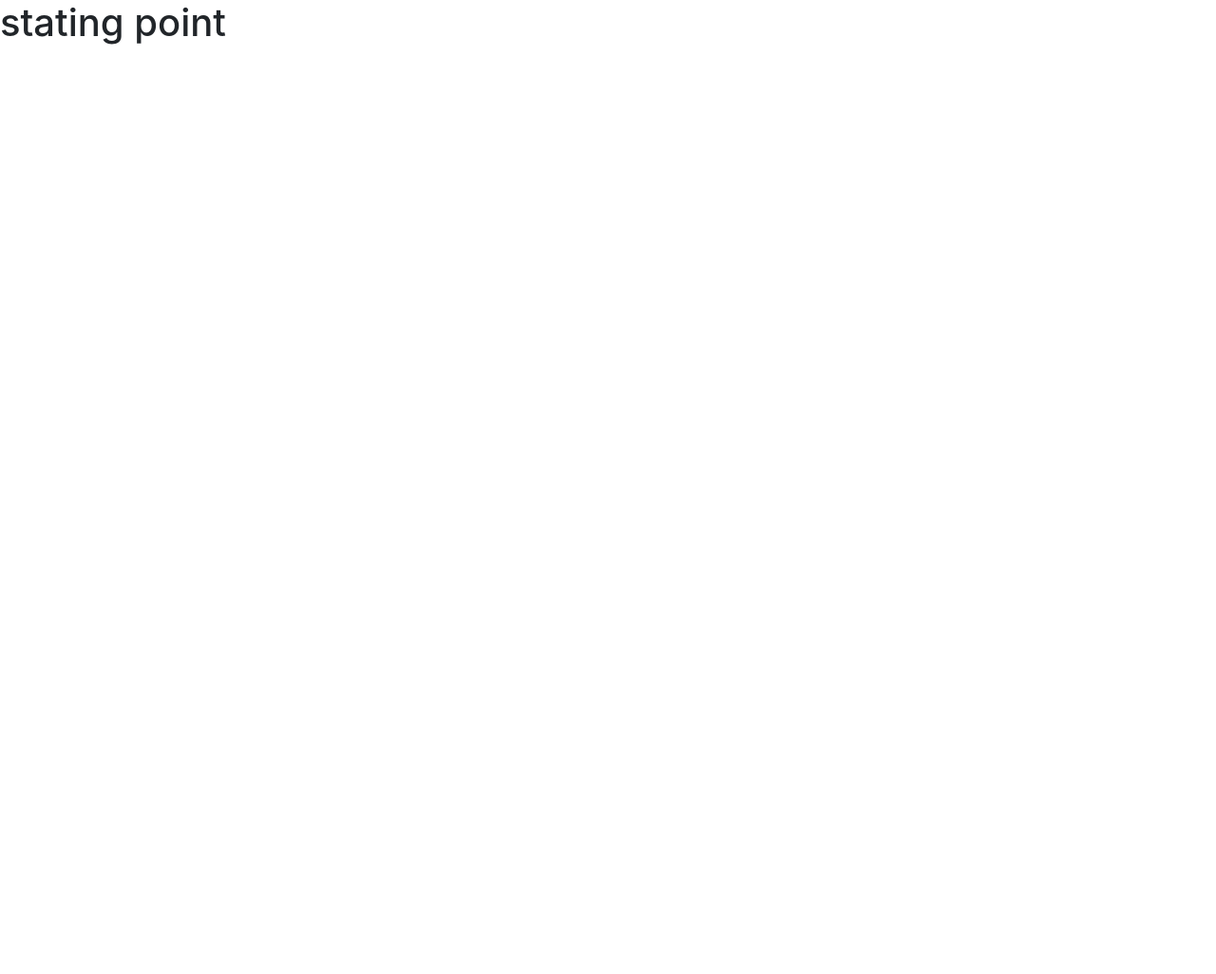
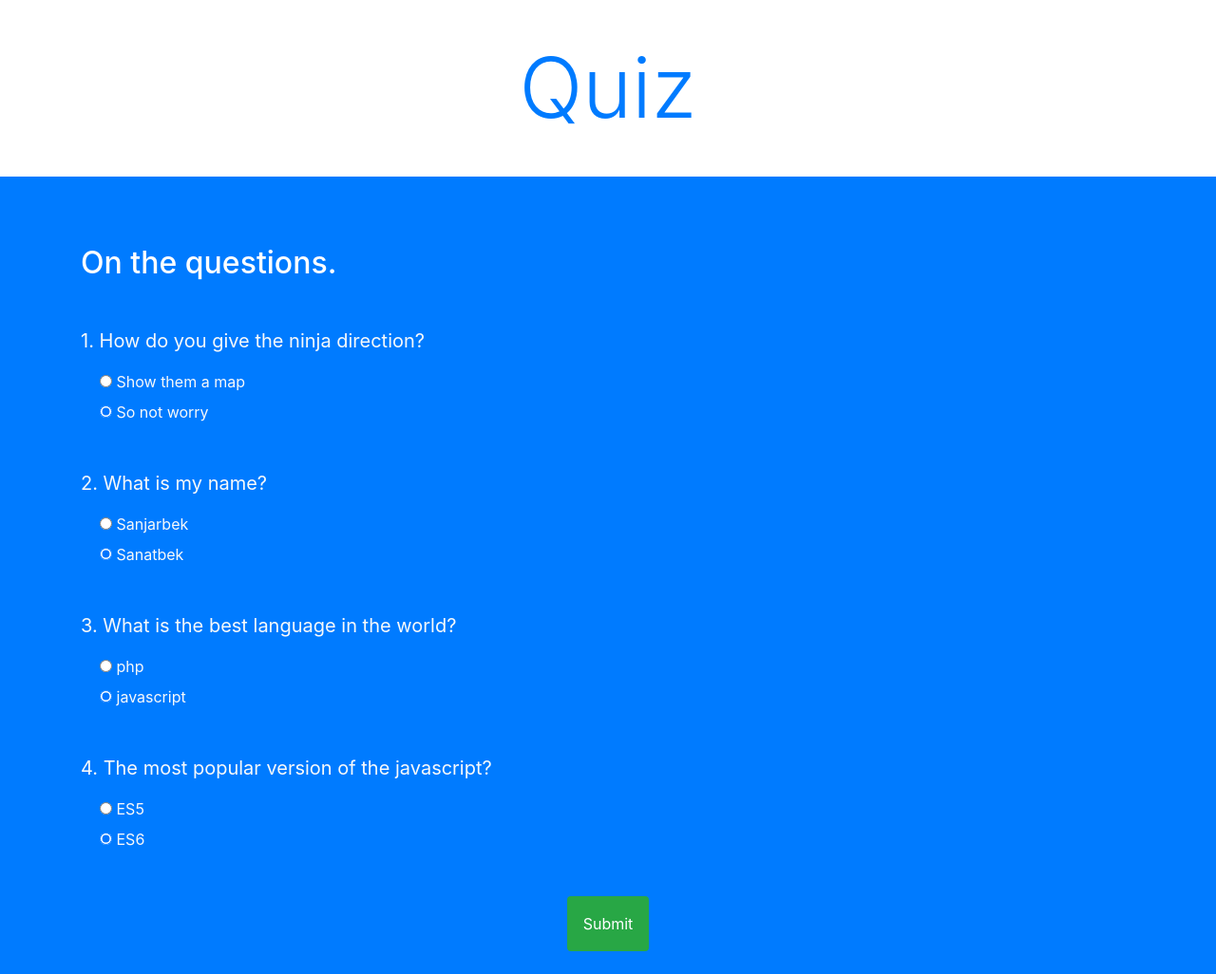
Before and after one commit to Sanjar-Kodirov/Quiz-in-vanilla-javascript, a plain HTML site: page index.html in a window 1280 px wide. Shown: the whole page at 95% size. Before the commit the page ends 800 px from the top, so only its background shows below. Drawn offline with nearby package versions, Linux system fonts and the light colour scheme.

Commit message:
Basic display look

```diff
--- a/index.html
+++ b/index.html
@@ -8,7 +8,70 @@
     <title>Document</title>
 </head>
 <body>
-    <h1>stating point</h1>
+
+
+    <!-- Top section  -->
+    <div class="intro py-3 bg-white text-center">
+        <div class="container">
+            <h2 class="text-primary display-2 my-4">Quiz</h2>
+        </div>
+    </div>
+    <!-- Quiz section -->
+    <div class="quiz py-4 bg-primary">
+        <div class="container">
+            <h2 class="my-5 text-white">On the questions.</h2>
+            <form  class="quiz-form text-light">
+                <div class="my-5">
+                    <p class="lead font-weight-normal">1. How do you give the ninja direction?</p>
+                    <div class="form-check my-2 text-white-50">
+                        <input type="radio" name="q1" value="A" checked>
+                        <label class="form-check-label">Show them a map</label>
+                    </div>
+                    <div class="form-check my-2 text-white-50">
+                        <input type="radio" name="q1" value="B" checked>
+                        <label class="form-check-label">So not worry</label>
+                    </div>
+                </div>
+                <div class="my-5">
+                    <p class="lead font-weight-normal">2. What is my name?</p>
+                    <div class="form-check my-2 text-white-50">
+                        <input type="radio" name="q2" value="A" checked>
+                        <label class="form-check-label">Sanjarbek</label>
+                    </div>
+                    <div class="form-check my-2 text-white-50">
+                        <input type="radio" name="q2" value="B" checked>
+                        <label class="form-check-label">Sanatbek</label>
+                    </div>
+                </div>
+                <div class="my-5">
+                    <p class="lead font-weight-normal">3. What is the best language in the world?</p>
+                    <div class="form-check my-2 text-white-50">
+                        <input type="radio" name="q3" value="A" checked>
+                        <label class="form-check-label">php</label>
+                    </div>
+                    <div class="form-check my-2 text-white-50">
+                        <input type="radio" name="q3" value="B" checked>
+                        <label class="form-check-label">javascript</label>
+                    </div>
+                </div>
+                <div class="my-5">
+                    <p class="lead font-weight-normal">4. The most popular version of the javascript?</p>
+                    <div class="form-check my-2 text-white-50">
+                        <input type="radio" name="q4" value="A" checked>
+                        <label class="form-check-label">ES5</label>
+                    </div>
+                    <div class="form-check my-2 text-white-50">
+                        <input type="radio" name="q4" value="B" checked>
+                        <label class="form-check-label">ES6</label>
+                    </div>
+                </div>
+                <div class="text-center">
+                    <input type="submit" class="btn text-white bg-success p-3">
+                </div>
+            </form>
+        </div>
+    </div>
+
     <script src="app.js"></script>
 </body>
 </html>
```
